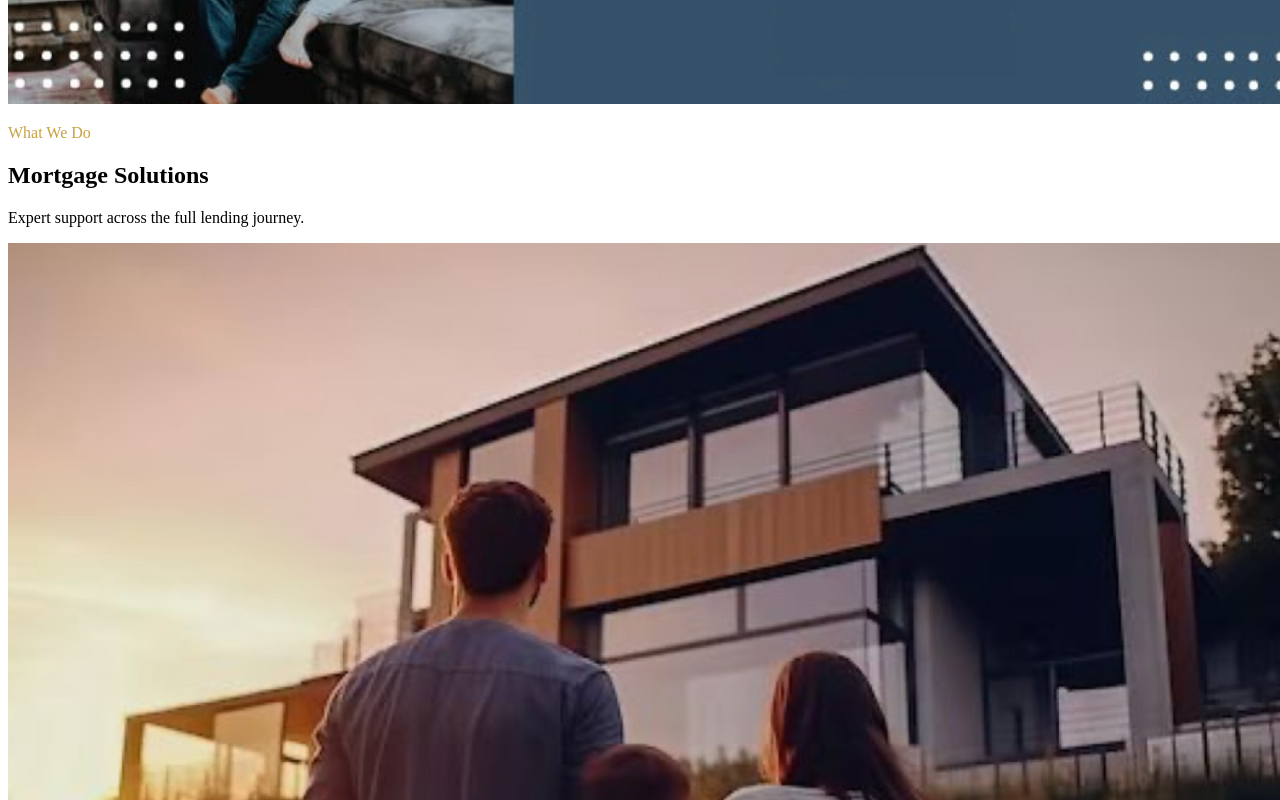
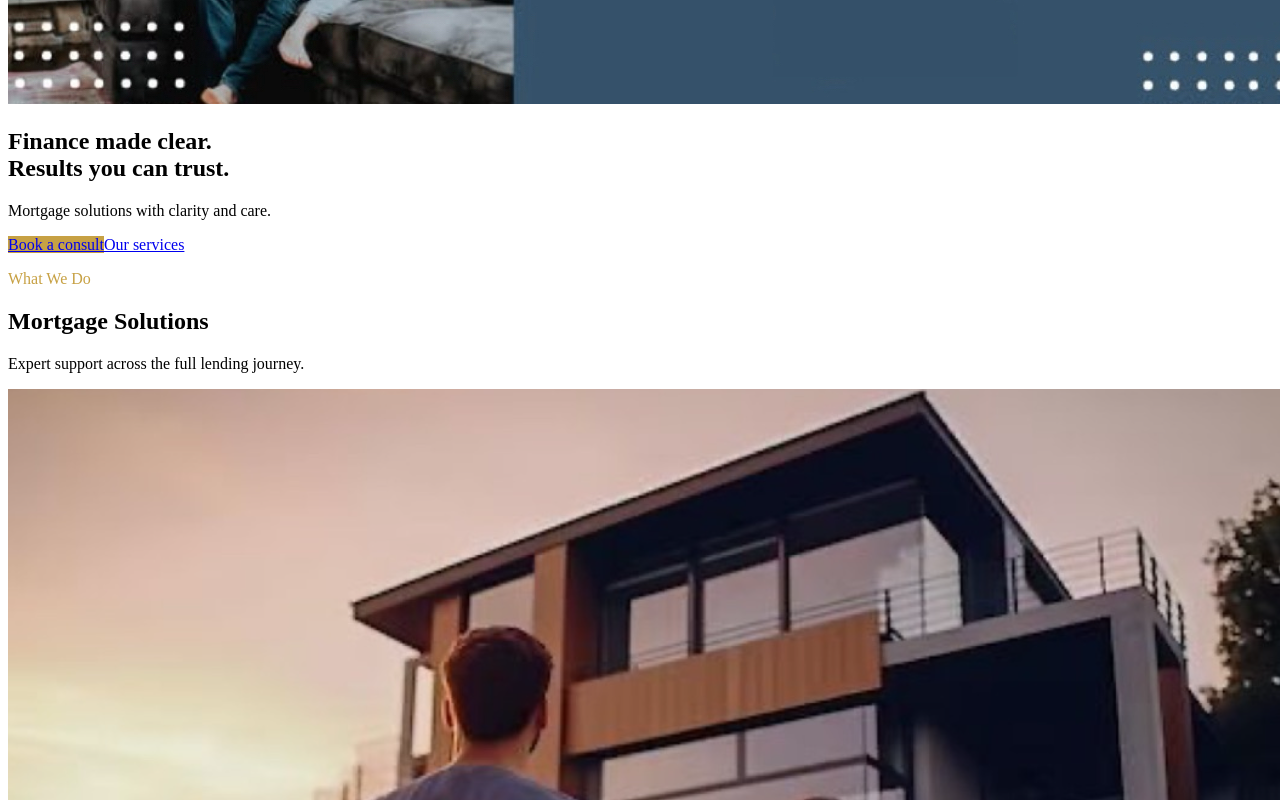
Before and after one commit to gianninatcassar-hash/trimboli-finance, a React (Vite) app: page / in a window 1280 px wide. Shown: the part 440-1240 px from the top of the page. Built offline with nearby package versions, Linux system fonts and the light colour scheme.

Commit message:
Update App.jsx

```diff
--- a/src/App.jsx
+++ b/src/App.jsx
@@ -29,6 +29,13 @@ const SectionHeader = ({ kicker, title, subtitle }) => (
     {subtitle && <p className="mt-3 text-slate-600 leading-relaxed">{subtitle}</p>}
   </div>
 );
+
+/* ---------- Pre-filled email link used by all CTAs ---------- */
+const CONSULT_MAILTO = `mailto:${BRAND.email}?subject=${encodeURIComponent(
+  "Consultation request – Trimboli Finance"
+)}&body=${encodeURIComponent(
+  "Hi Rocky,\n\nMy details:\nName: \nPhone: \nNature of enquiry: \nBest contact time: \n\nThanks."
+)}`;
 
 /* ---------- Topbar ---------- */
 const Topbar = () => (
@@ -65,7 +72,6 @@ const Nav = () => {
     <header className="sticky top-0 z-40 border-b border-slate-200 bg-white/90 backdrop-blur">
       <div className="mx-auto max-w-7xl px-4 py-3 flex items-center justify-between">
         <a href="#home" className="flex items-center gap-3">
-          {/* Using simple text logo so nothing breaks */}
           <span className="text-lg font-semibold text-slate-800">Trimboli Finance</span>
         </a>
 
@@ -76,7 +82,7 @@ const Nav = () => {
             </a>
           ))}
           <a
-            href="#contact"
+            href={CONSULT_MAILTO}
             className="inline-flex items-center rounded-lg px-4 py-2 text-sm font-semibold text-white shadow"
             style={{ backgroundColor: COLORS.gold }}
           >
@@ -102,7 +108,11 @@ const Nav = () => {
               {l.label}
             </a>
           ))}
-          <a href="#contact" className="block rounded-lg px-4 py-2 text-center text-sm text-white" style={{ backgroundColor: COLORS.gold }}>
+          <a
+            href={CONSULT_MAILTO}
+            className="block rounded-lg px-4 py-2 text-center text-sm text-white"
+            style={{ backgroundColor: COLORS.gold }}
+          >
             Book a consult
           </a>
         </div>
@@ -120,11 +130,36 @@ export default function App() {
 
       {/* HERO */}
       <section id="home" className="relative">
-        {/* Your banner saved as /public/hero-banner.png */}
-        <img src="/hero-banner.png" alt="" className="h-[58vh] md:h-[70vh] w-full object-contain bg-[color:var(--navy)]" style={{ backgroundColor: COLORS.navy }} />
+        {/* Banner image must exist at /public/hero-banner.png */}
+        <img
+          src="/hero-banner.png"
+          alt="Mortgage Broker in Melbourne"
+          className="h-[58vh] md:h-[70vh] w-full object-contain"
+          style={{ backgroundColor: COLORS.navy }}
+        />
+        <div className="absolute inset-0 flex items-center">
+          <div className="mx-auto max-w-5xl px-4 text-white text-center">
+            <h1 className="text-4xl md:text-6xl font-bold leading-tight">
+              Finance made clear. <br /> Results you can trust.
+            </h1>
+            <p className="mt-4 text-lg text-white/90">{BRAND.tagline}</p>
+            <div className="mt-6 flex flex-wrap gap-3 justify-center">
+              <a
+                href={CONSULT_MAILTO}
+                className="rounded-lg px-6 py-3 font-semibold text-white"
+                style={{ backgroundColor: COLORS.gold }}
+              >
+                Book a consult
+              </a>
+              <a href="#services" className="rounded-lg px-6 py-3 font-semibold border border-white/70 text-white">
+                Our services
+              </a>
+            </div>
+          </div>
+        </div>
       </section>
 
-      {/* 1) WHAT WE DO (with small photos back) */}
+      {/* WHAT WE DO (with photos above cards) */}
       <section id="services" className="py-16">
         <div className="mx-auto max-w-6xl px-4">
           <SectionHeader
@@ -132,6 +167,7 @@ export default function App() {
             title="Mortgage Solutions"
             subtitle="Expert support across the full lending journey."
           />
+
           <div className="mt-10 grid gap-6 sm:grid-cols-2 lg:grid-cols-3">
             {[
               { t: "First-home buyers", d: "Grants, deposits, borrowing power, lender policy.", img: "/first-home.png" },
@@ -141,17 +177,21 @@ export default function App() {
               { t: "Self-employed", d: "Alt-doc solutions for complex income.", img: "/self-employed.png" },
               { t: "Car & asset finance", d: "Fast approvals and competitive rates.", img: "/car.png" },
             ].map((c) => (
-              <div key={c.t} className="rounded-2xl bg-white p-6 shadow border border-slate-100">
-                {c.img && <img src={c.img} alt={c.t} className="h-36 w-full object-cover rounded-lg mb-4" />}
-                <h3 className="mt-1 font-semibold text-lg">{c.t}</h3>
-                <p className="mt-2 text-slate-600">{c.d}</p>
-              </div>
+              <article key={c.t} className="overflow-hidden rounded-2xl bg-white shadow border border-slate-100">
+                <div className="aspect-[16/9] w-full bg-slate-100">
+                  <img src={c.img} alt={c.t} className="h-full w-full object-cover" loading="lazy" />
+                </div>
+                <div className="p-6">
+                  <h3 className="font-semibold text-lg">{c.t}</h3>
+                  <p className="mt-2 text-slate-600">{c.d}</p>
+                </div>
+              </article>
             ))}
           </div>
         </div>
       </section>
 
-      {/* 2) QUICK STRIP */}
+      {/* QUICK STRIP */}
       <section className="py-6" style={{ backgroundColor: COLORS.paper }}>
         <div className="mx-auto max-w-6xl px-4 grid grid-cols-1 md:grid-cols-3 gap-4 text-center">
           {[
@@ -172,7 +212,7 @@ export default function App() {
           <Kicker>A Selection From Our Panel of Lenders</Kicker>
           <h2 className="mt-2 text-3xl md:text-4xl font-bold">Access to Australia’s Leading Banks & Lenders</h2>
 
-          <div className="mt-10 grid grid-cols-2 sm:grid-cols-3 md:grid-cols-4 gap-8 items-center justify-center">
+        <div className="mt-10 grid grid-cols-2 sm:grid-cols-3 md:grid-cols-4 gap-8 items-center justify-center">
             {[
               { src: "/logos/bb.png", alt: "Westpac" },
               { src: "/logos/cbaa.png", alt: "Commonwealth Bank" },
@@ -241,7 +281,7 @@ export default function App() {
             <a href={`tel:${BRAND.phone}`} className="rounded-lg px-6 py-3 font-semibold text-slate-900 bg-white/90 hover:bg-white">
               Call {BRAND.phone}
             </a>
-            <a href={`mailto:${BRAND.email}`} className="rounded-lg px-6 py-3 font-semibold border border-white/70">
+            <a href={CONSULT_MAILTO} className="rounded-lg px-6 py-3 font-semibold border border-white/70 text-white">
               Email {BRAND.email}
             </a>
           </div>
```
